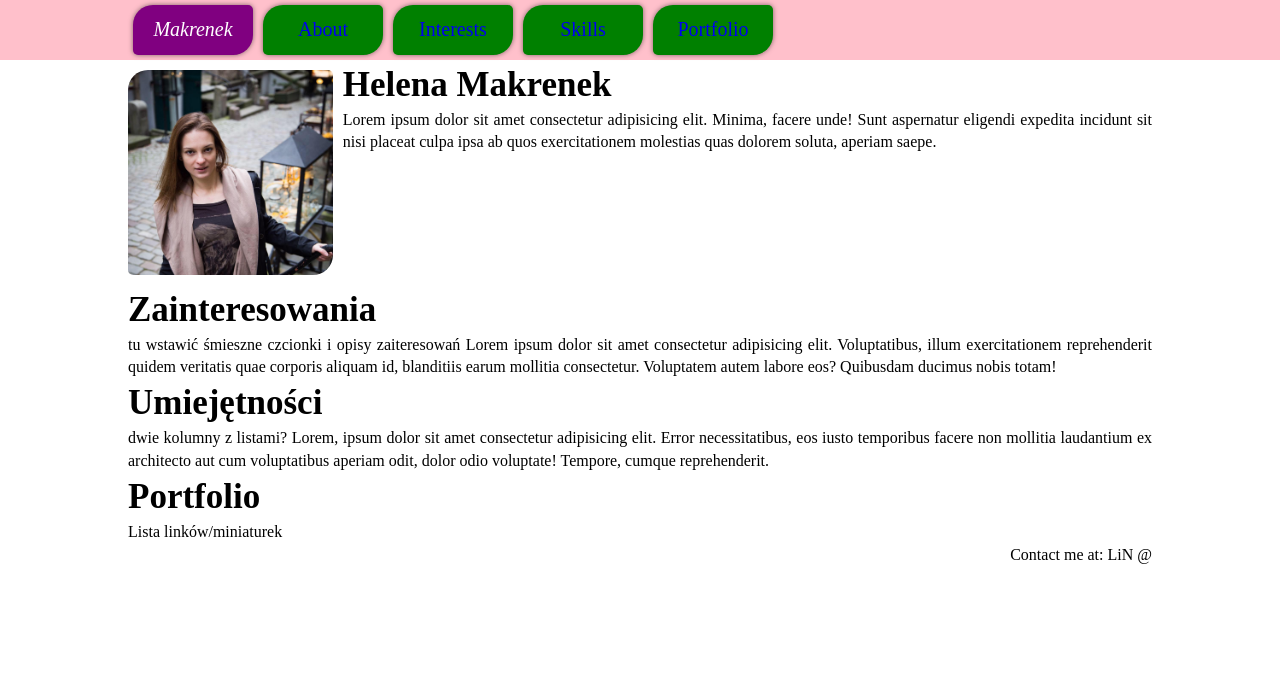
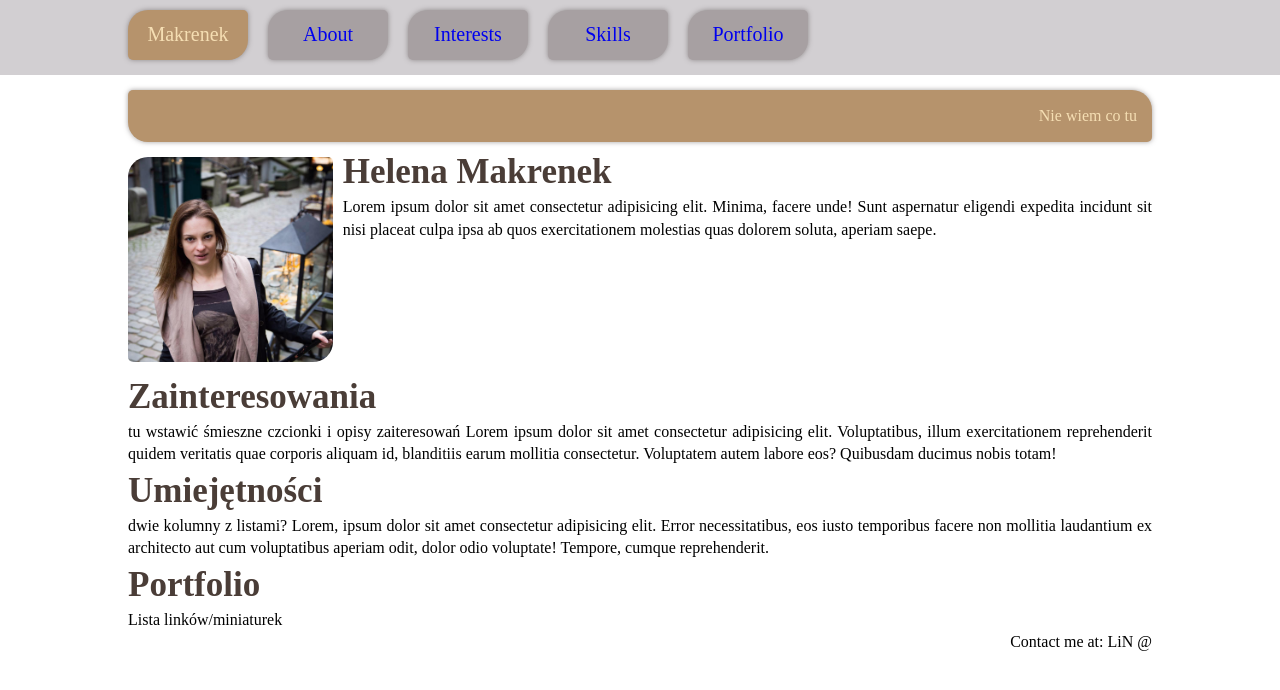
Before and after one commit to Makrenek/firstPage, a plain HTML site: page index.html in a window 1280 px wide. Drawn offline with Linux system fonts and the light colour scheme.

Commit message:
colors and header added

```diff
--- a/index.html
+++ b/index.html
@@ -9,7 +9,7 @@
 </head>
 <body>
     <nav class="nav">
-        <span class="logo logo--hover"><i>Makrenek</i></span>
+        <span class="logo logo--hover">Makrenek</span>
         <p class="nav__button nav__button--hover"><a href="#about">About</a></p>
         <p class="nav__button nav__button--hover"><a href="#interests">Interests</a></p>
         <p class="nav__button nav__button--hover"><a href="#skills">Skills</a></p>
@@ -17,7 +17,7 @@
         <p class="clear"></p>
     </nav>
     <header>
-
+        <p class="header"> Nie wiem co tu</p>
     </header>
     <main class="main">
         <section id="about" class="article">
--- a/style.css
+++ b/style.css
@@ -11,7 +11,7 @@
 .nav {
     padding: 0 10px 0px 10%;
     text-align: center;
-    background-color: pink;
+    background-color: #d2cfd2;
     /*  display: flex;
         justify-content: space-between; */
 }
@@ -19,38 +19,53 @@
 .logo {
     width: 120px;
     height: 35px;
-    color: white;
-    background: purple;
+    color: wheat;
+    background: #b6936c;
     font-size: 20px;
     float: left;
     border-radius: 20px 5px 20px 5px;
-    margin: 5px;
+    margin: 10px 10px 15px 0px;
     padding-top: 10px;
     padding-bottom: 5px;
     /* flex: 1 1 0;*/
-    -webkit-box-shadow: 0px 0px 5px 0px rgba(0,0,0,0.5);
-    -moz-box-shadow: 0px 0px 5px 0px rgba(0,0,0,0.5);
-    box-shadow: 0px 0px 5px 0px rgba(0,0,0,0.5);
+    -webkit-box-shadow: 0px 0px 5px 0px rgba(74,66,63,0.5);
+    -moz-box-shadow: 0px 0px 5px 0px rgba(74,66,63,0.5);
+    box-shadow: 0px 0px 5px 0px rgba(74,66,63,0.5);
 }
 
 .nav__button {
     width: 120px;
     height: 35px;
-    background: green;
+    background: #a7a0a2;
     font-size: 20px;
     float: left;
     border-radius: 20px 5px 20px 5px;
-    margin: 5px;
+    margin: 10px 10px 15px 10px;
     padding-top: 10px;
     padding-bottom: 5px;
     /* flex: 1 1 0; */
-    -webkit-box-shadow: 0px 0px 5px 0px rgba(0,0,0,0.5);
-    -moz-box-shadow: 0px 0px 5px 0px rgba(0,0,0,0.5);
-    box-shadow: 0px 0px 5px 0px rgba(0,0,0,0.5);
+    -webkit-box-shadow: 0px 0px 5px 0px rgba(74,66,63,0.5);
+    -moz-box-shadow: 0px 0px 5px 0px rgba(74,66,63,0.5);
+    box-shadow: 0px 0px 5px 0px rgba(74,66,63,0.5);
 }
 
 .clear {
     clear: both;
+}
+
+.header {
+    text-align: right;
+    margin-left: 10%;
+    margin-right: 10%;
+    margin-top: 15px;
+    margin-bottom: 5px;
+    padding: 15px;
+    background-color: #b6936c;
+    color: wheat;
+    border-radius: 5px 20px 5px 20px;
+    -webkit-box-shadow: 0px 0px 5px 0px rgba(74,66,63,0.5);
+    -moz-box-shadow: 0px 0px 5px 0px rgba(74,66,63,0.5);
+    box-shadow: 0px 0px 5px 0px rgba(74,66,63,0.5);
 }
 
 .main {
@@ -68,7 +83,7 @@
 
 .title {
     font-size: 35px;
-    color: black;
+    color: #4a3d37;
 }
 
 .footer {
```
